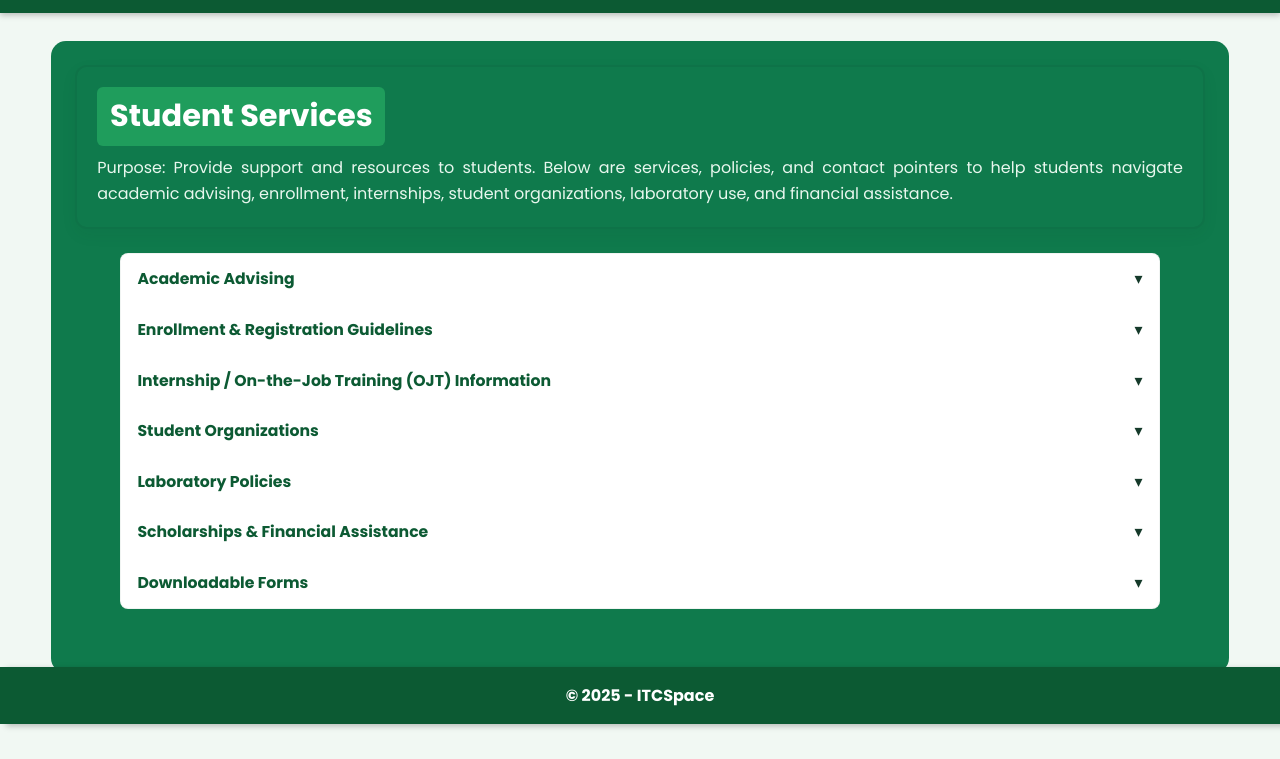
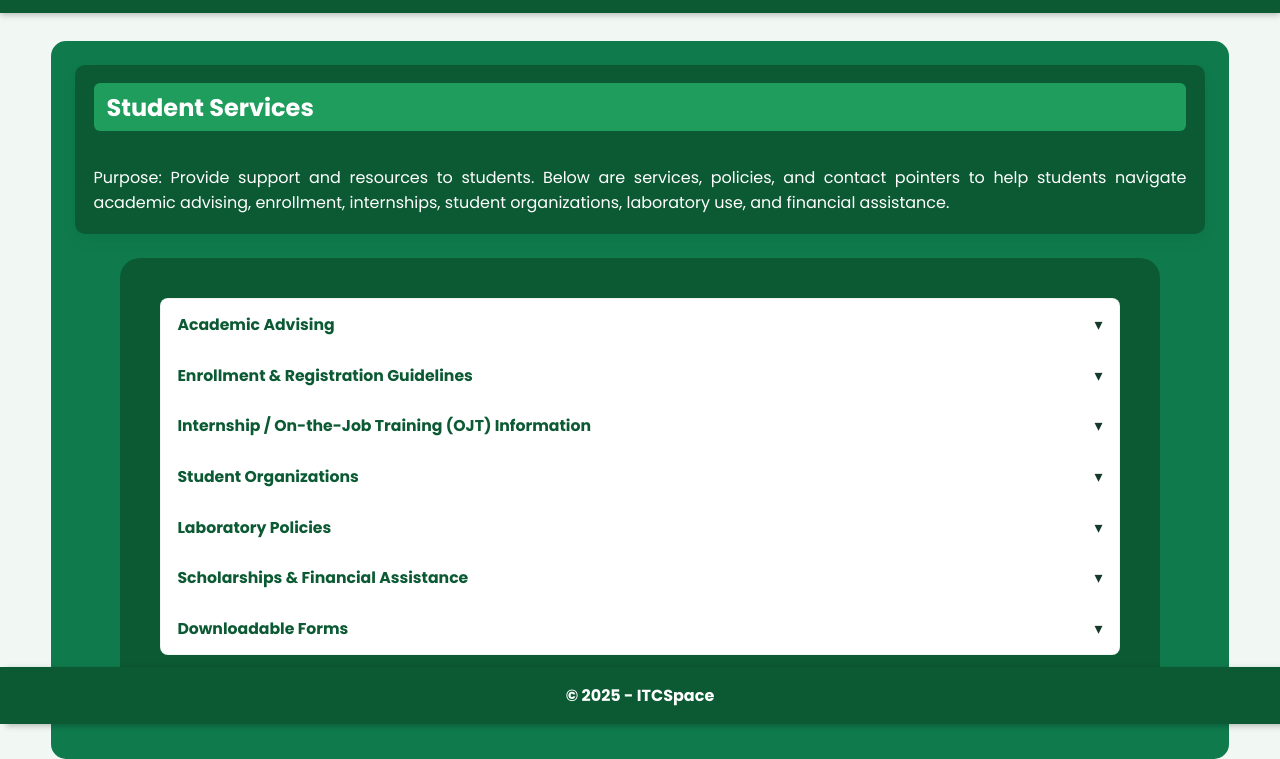
Before and after one commit to Hertis-Garcia/itwb416_finals, a plain HTML site: page services.html in a window 1280 px wide. Shown: the part 76-835 px from the top of the page. Before the commit the page ends 800 px from the top, so only its background shows below. Drawn offline with Linux system fonts and the light colour scheme.

Commit message:
fix color of services page.

```diff
--- a/services.html
+++ b/services.html
@@ -35,7 +35,7 @@
     </header>
 
     <main>
-      <section class="about-hero" aria-labelledby="ss-hero-title">
+      <section class="about-section" aria-labelledby="ss-hero-title">
         <h2 id="ss-hero-title">Student Services</h2>
         <p>
           Purpose: Provide support and resources to students. Below are
--- a/styles.css
+++ b/styles.css
@@ -680,3 +680,9 @@ main {
 .accordion-body ol li {
   list-style: decimal;
 }
+
+.dept-lists {
+  background: var(--brand-darker);
+  padding: 40px;
+  border-radius: 20px;
+}
```
